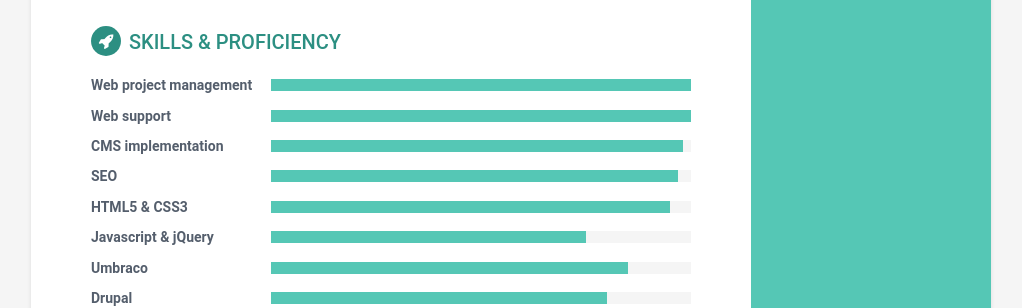
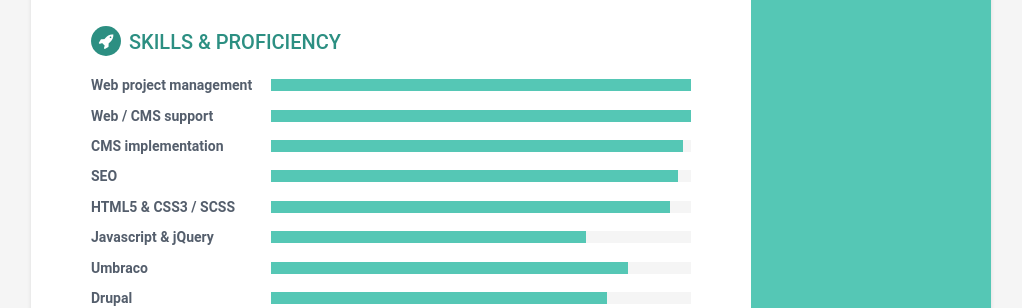
Before and after one commit to yukiob/online-cv, a Jekyll site: the page built from index.html, in a window 1280 px wide and 900 px high, scrolled down 2009 px. Shown: the part 232-540 px from the top of the window, without its empty margins (129-1151 px from the left). Built offline with Jekyll 4.4.1, drawn with Linux system fonts in a browser that asks for light colours.

Commit message:
Update skills.html

```diff
--- a/_includes/skills.html
+++ b/_includes/skills.html
@@ -10,7 +10,7 @@
                     </div><!--//item-->
 
                     <div class="item">
-                        <h3 class="level-title">Web support</h3>
+                        <h3 class="level-title">Web / CMS support</h3>
                         <div class="level-bar">
                             <div class="level-bar-inner" data-level="100%">
                             </div>
@@ -34,7 +34,7 @@
                     </div><!--//item-->
 
                     <div class="item">
-                        <h3 class="level-title">HTML5 &amp; CSS3</h3>
+                        <h3 class="level-title">HTML5 &amp; CSS3 / SCSS</h3>
                         <div class="level-bar">
                             <div class="level-bar-inner" data-level="95%">
                             </div>
```
